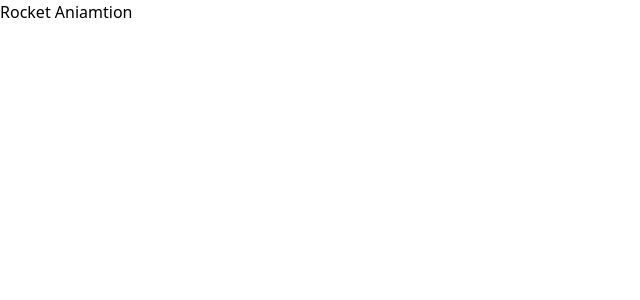
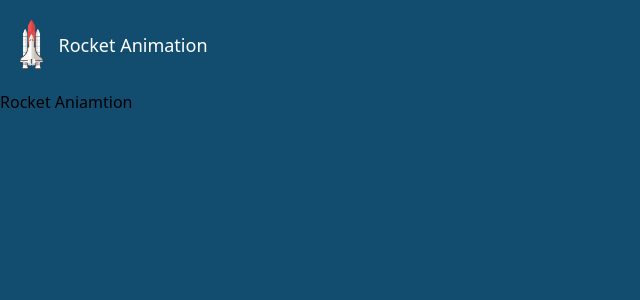
Before and after one commit to hassan-ak/wmd-rive-rocket, a Next.js app: page / in a window 1280 px wide. Shown: the top 300 px of the page, without its empty margins (0-640 px from the left). Built offline with nearby package versions, Linux system fonts and the light colour scheme.

Commit message:
add navbar

```diff
--- a/src/app/layout.tsx
+++ b/src/app/layout.tsx
@@ -1,4 +1,5 @@
 import './globals.css';
+import Navbar from '@/components/Navbar';
 
 export const metadata = {
   title: 'Rive - Rocket Animation',
@@ -12,7 +13,12 @@ export default function RootLayout({
 }) {
   return (
     <html lang='en'>
-      <body>{children}</body>
+      <body className='bg-[#124D70]'>
+        <div>
+          <Navbar></Navbar>
+          {children}
+        </div>
+      </body>
     </html>
   );
 }
--- /dev/null
+++ b/src/components/Navbar.tsx
@@ -0,0 +1,12 @@
+import React from 'react';
+import Image from 'next/image';
+import logo from '../../public/logo.png';
+
+export default function Navbar() {
+  return (
+    <div className='flex flex-row items-center justify-start space-x-4 p-5'>
+      <Image src={logo} alt='' className='h-[50px] w-[22.5px]' />
+      <p className='text-lg font-medium text-white'>Rocket Animation</p>
+    </div>
+  );
+}
```
